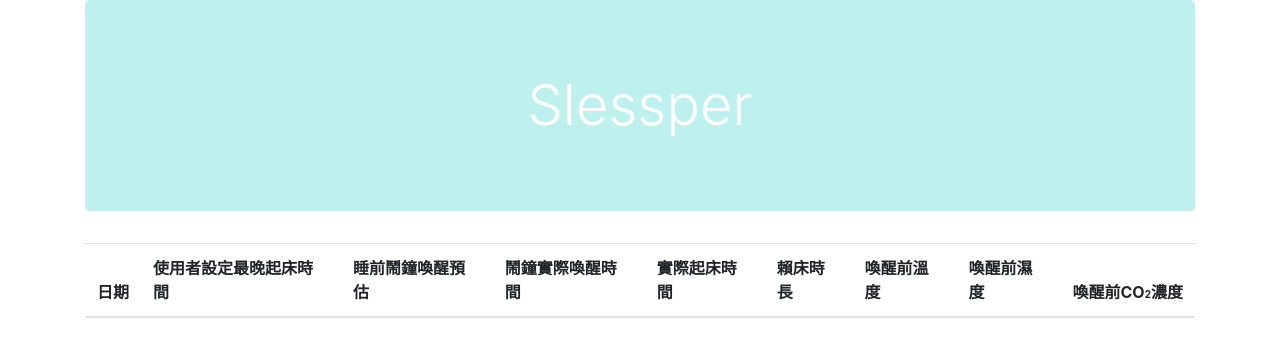
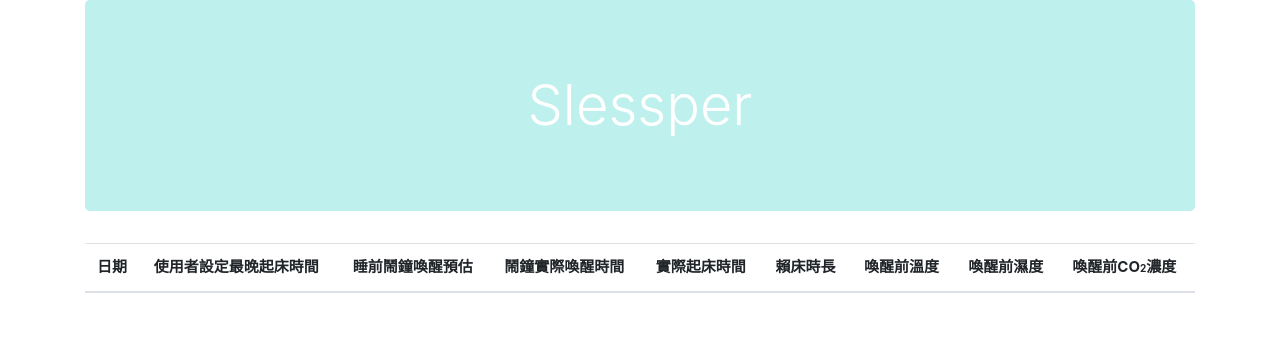
Before and after one commit to Hsingyu120/hsingyu120.github.io, a PHP site: page /monitor/data.html in a window 1280 px wide. Shown: the part 56-413 px from the top of the page. Run offline with PHP 8.4, Linux system fonts and the light colour scheme; lists and menus that the app fills with data are empty; some libraries are stand-ins or nearby versions.

Commit message:
Update data.css

```diff
--- a/monitor/css/data.css
+++ b/monitor/css/data.css
@@ -36,3 +36,7 @@ h1 {
     background-color: #7e7e7e;
     border-color: #7e7e7e;
 }
+
+th {
+    font-size: 15px;
+}
```
